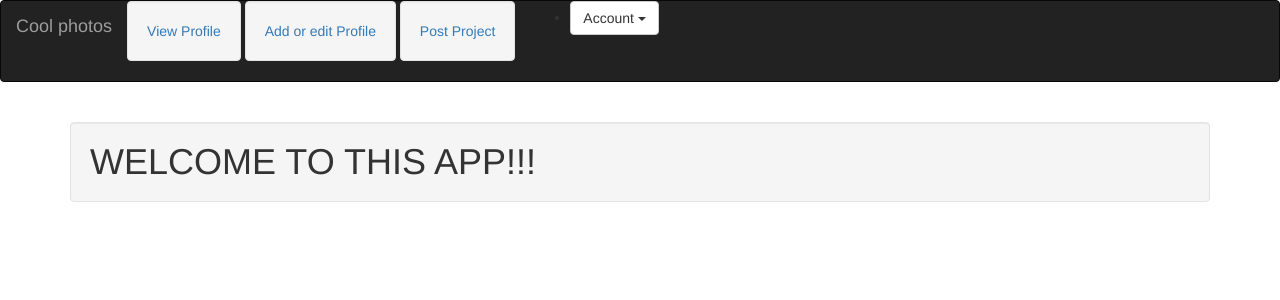
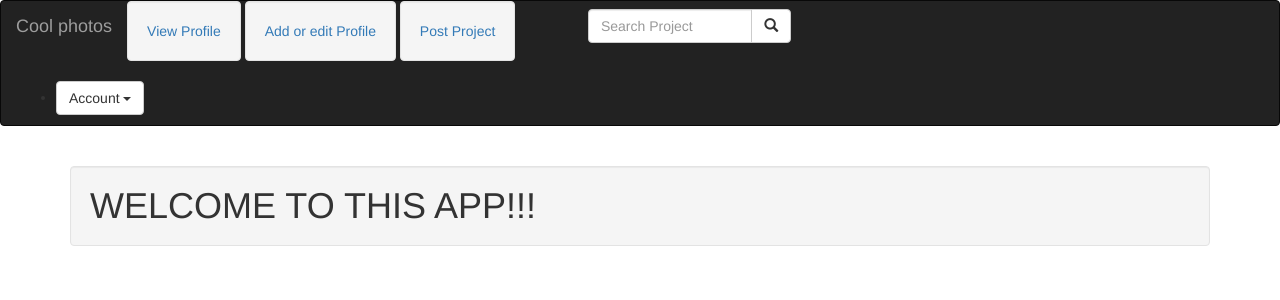
Before and after one commit to imalexianne/Awards, a Django app: page / in a window 1280 px wide. Shown: the top 300 px of the page. Run offline with Django 3.2, Linux system fonts and the light colour scheme; the visitor is signed in with stand-in values (Sample User, id 1); data that the repository does not hold is empty; some libraries are stand-ins or nearby versions.

Commit message:
add search button

```diff
--- a/news/templates/navbar.html
+++ b/news/templates/navbar.html
@@ -6,6 +6,20 @@
         <button class="well"><a href="{%url 'myProfile' user.id%}">View Profile</a></button>
         <button class="well"><a href="/profile">Add or edit Profile</a></button>
         <button class="well"><a href="/project">Post Project</a></button>
+        <div class="col-sm-4 col-md-4 navbar-right">
+
+            <form class="navbar-form" role="search" action="{% url 'search_results' %}">
+
+              <div class="input-group">
+                <input type="text" class="form-control" placeholder="Search Project" name="project">
+                <div class="input-group-btn">
+                  <button class="btn btn-default" type="submit"><i class="glyphicon glyphicon-search"></i></button>
+                </div>
+              </div>
+
+            </form>
+          </div>
+        </div>
 
       </div>
 
```
